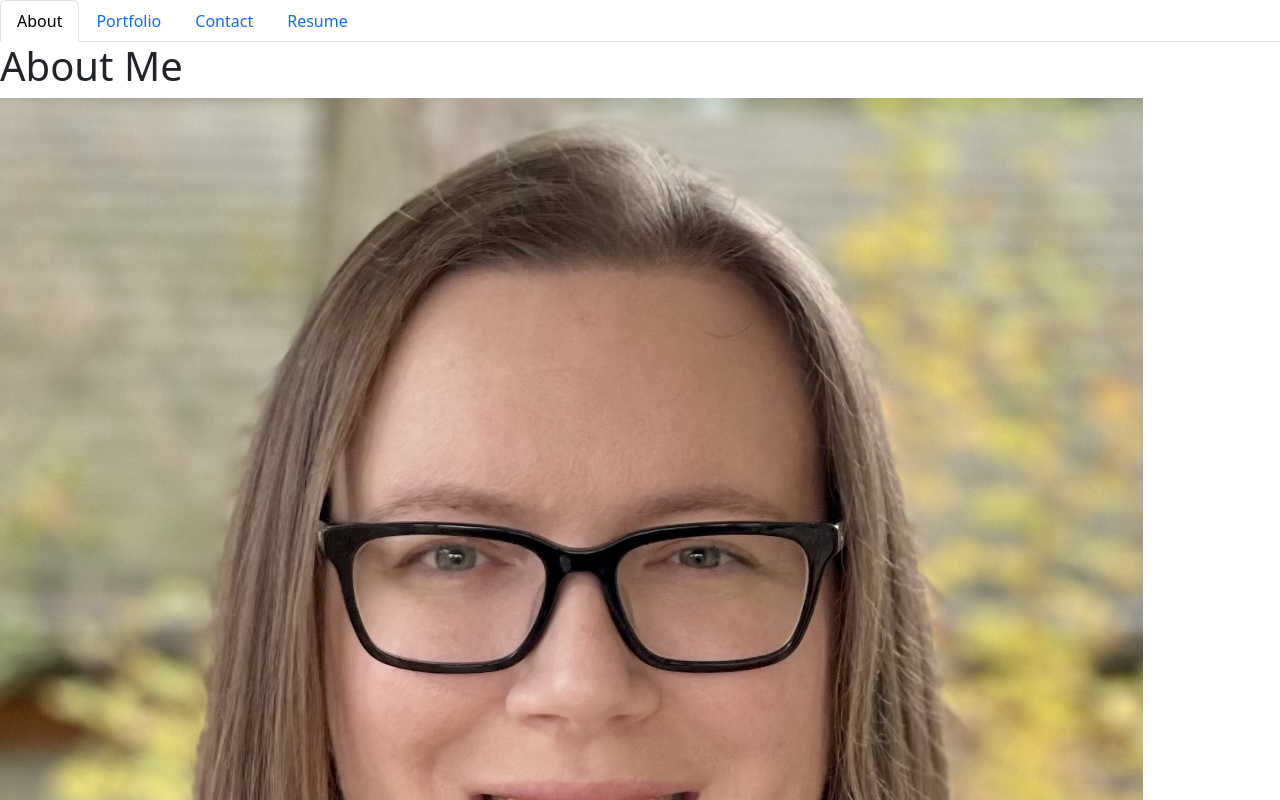
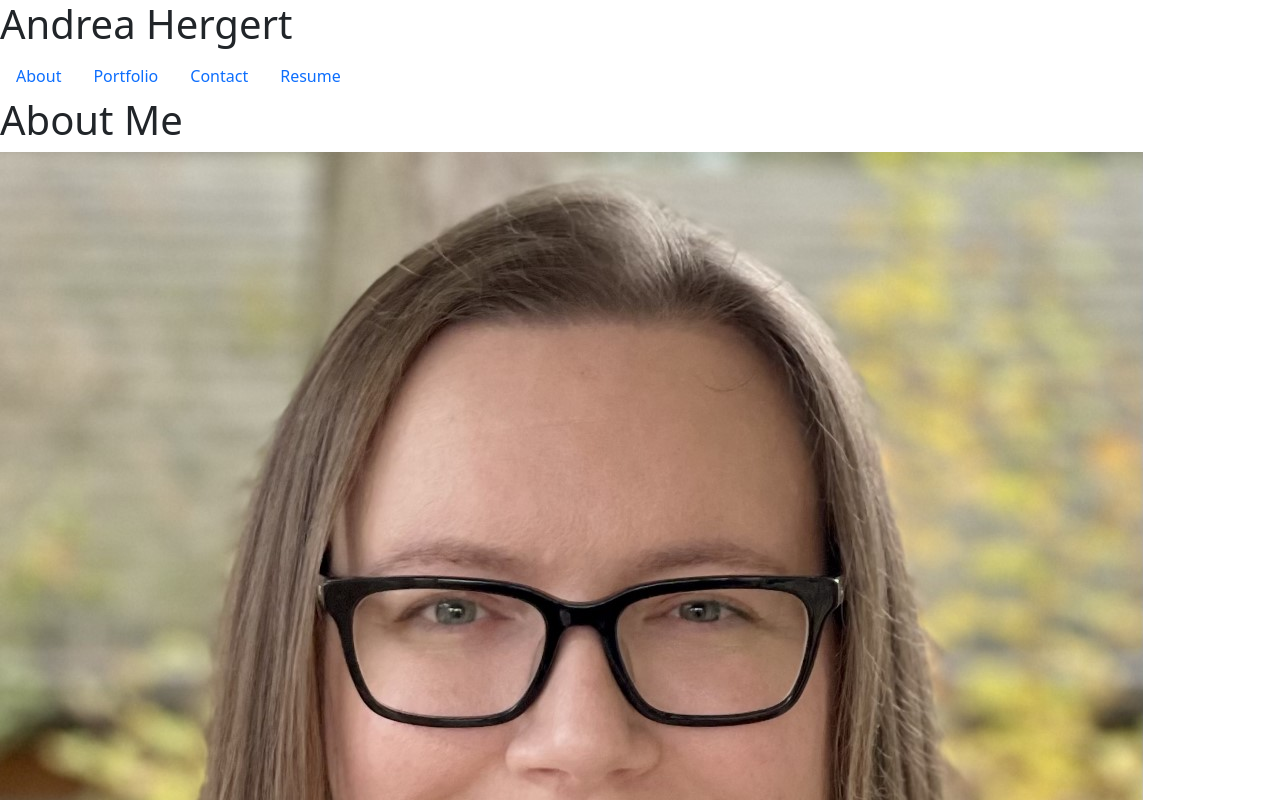
Before and after one commit to andreahergert/portfolio, a React (Create React App) app: page / in a window 1280 px wide. Shown: the top 800 px of the page. Built offline with nearby package versions, Linux system fonts and the light colour scheme.

Commit message:
added navbar file

```diff
--- a/src/components/Header.js
+++ b/src/components/Header.js
@@ -1,52 +1,12 @@
 import React from 'react';
+// Here we are importing a CSS file as a dependency
+// import '../styles/Header.css';
 
-// Here we are using object destructuring assignment to pluck off our variables from the props object
-// We assign them to their own variable names
-function Header({ currentPage, handlePageChange }) {
+function Header() {
   return (
-    <ul className="nav nav-tabs">
-      <li className="nav-item">
-        <a
-          href="#about"
-          onClick={() => handlePageChange('About')}
-          // This is a conditional (ternary) operator that checks to see if the current page is "Home"
-          // If it is, we set the current page to 'nav-link-active', otherwise we set it to 'nav-link'
-          className={currentPage === 'About' ? 'nav-link active' : 'nav-link'}
-        >
-          About
-        </a>
-      </li>
-      <li className="nav-item">
-        <a
-          href="#portfolio"
-          onClick={() => handlePageChange('Portfolio')}
-          // Check to see if the currentPage is `About`, and if so we use the active link class from bootstrap. Otherwise, we set it to a normal nav-link
-          className={currentPage === 'Portfolio' ? 'nav-link active' : 'nav-link'}
-        >
-          Portfolio
-        </a>
-      </li>
-      <li className="nav-item">
-        <a
-          href="#contact"
-          onClick={() => handlePageChange('Contact')}
-          // Check to see if the currentPage is `Blog`, and if so we use the active link class from bootstrap. Otherwise, we set it to a normal nav-link
-          className={currentPage === 'Contact' ? 'nav-link active' : 'nav-link'}
-        >
-          Contact
-        </a>
-      </li>
-      <li className="nav-item">
-        <a
-          href="#resume"
-          onClick={() => handlePageChange('Resume')}
-          // Check to see if the currentPage is `Contact`, and if so we use the active link class from bootstrap. Otherwise, we set it to a normal nav-link
-          className={currentPage === 'Resume' ? 'nav-link active' : 'nav-link'}
-        >
-          Resume
-        </a>
-      </li>
-    </ul>
+    <header className="header">
+      <h1>Andrea Hergert</h1>
+    </header>
   );
 }
 
--- /dev/null
+++ b/src/components/Navbar.js
@@ -0,0 +1,46 @@
+import React from 'react';
+
+function Navbar({ currentPage, handlePageChange }) {
+  return (
+    <ul className="nav">
+      <li className="nav-item">
+        <a
+          href="#about"
+          onClick={() => handlePageChange('About')}
+          className={currentPage === 'About' ? 'nav-link active' : 'nav-link'}
+        >
+          About
+        </a>
+      </li>
+      <li className="nav-item">
+        <a
+          href="#portfolio"
+          onClick={() => handlePageChange('Portfolio')}
+          className={currentPage === 'Portfolio' ? 'nav-link active' : 'nav-link'}
+        >
+          Portfolio
+        </a>
+      </li>
+      <li className="nav-item">
+        <a
+          href="#contact"
+          onClick={() => handlePageChange('Contact')}
+          className={currentPage === 'Contact' ? 'nav-link active' : 'nav-link'}
+        >
+          Contact
+        </a>
+      </li>
+      <li className="nav-item">
+        <a
+          href="#resume"
+          onClick={() => handlePageChange('Resume')}
+          className={currentPage === 'Resume' ? 'nav-link active' : 'nav-link'}
+        >
+          Resume
+        </a>
+      </li>
+    </ul>
+  );
+}
+
+export default Navbar;
--- a/src/components/PortfolioContainer.js
+++ b/src/components/PortfolioContainer.js
@@ -1,5 +1,6 @@
 import React, { useState } from 'react';
 import Header from './Header';
+import Navbar from './Navbar';
 import About from './pages/About';
 import Portfolio from './pages/Portfolio';
 import Contact from './pages/Contact';
@@ -8,7 +9,6 @@ import Resume from './pages/Resume';
 export default function PortfolioContainer() {
   const [currentPage, setCurrentPage] = useState('About');
 
-  // This method is checking to see what the value of `currentPage` is. Depending on the value of currentPage, we return the corresponding component to render.
   const renderPage = () => {
     if (currentPage === 'About') {
       return <About />;
@@ -26,9 +26,8 @@ export default function PortfolioContainer() {
 
   return (
     <div>
-      {/* We are passing the currentPage from state and the function to update it */}
       <Header currentPage={currentPage} handlePageChange={handlePageChange} />
-      {/* Here we are calling the renderPage method which will return a component  */}
+      <Navbar currentPage={currentPage} handlePageChange={handlePageChange} />
       {renderPage()}
     </div>
   );
```
